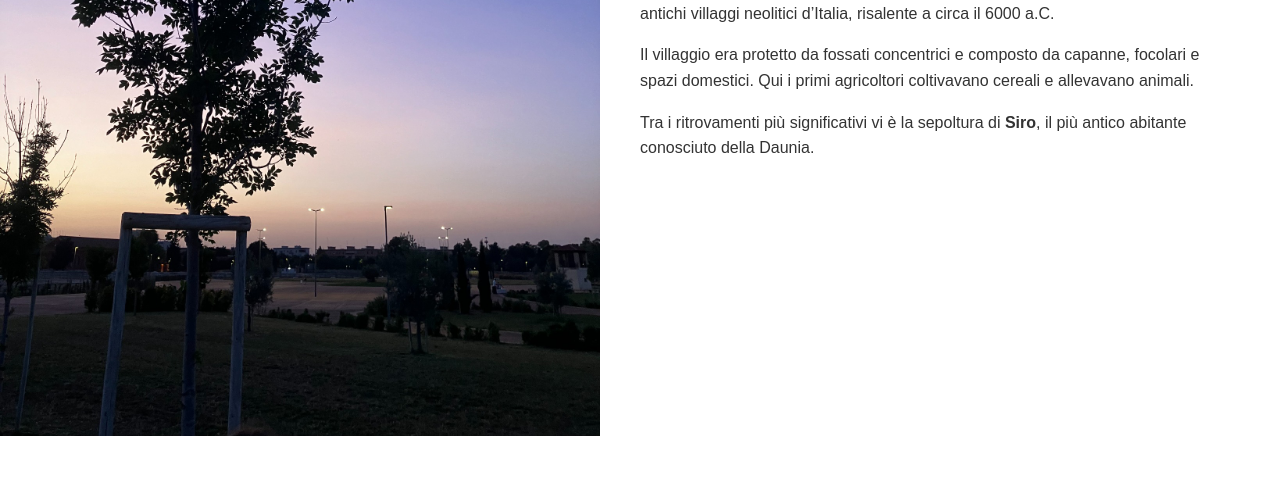
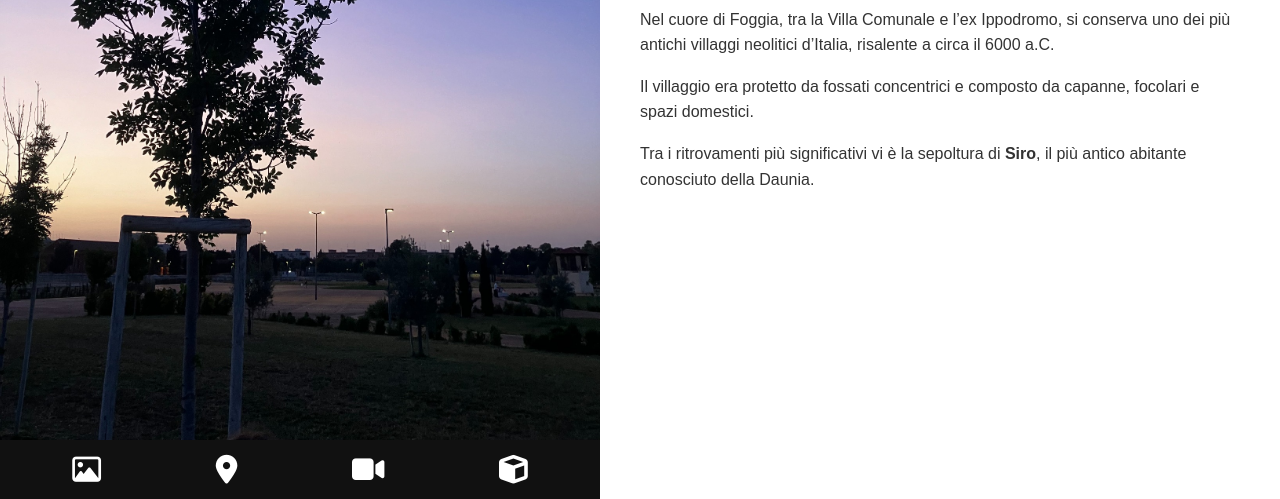
Before and after one commit to marikaguglielmo07-cmd/campi-diomedeisitonuovo, a plain HTML site: page index.html in a window 1280 px wide. Shown: the part 364-863 px from the top of the page. Before the commit the page ends 800 px from the top, so only its background shows below. Drawn offline with Linux system fonts and the light colour scheme.

Commit message:
Update index.html

```diff
--- a/index.html
+++ b/index.html
@@ -1,9 +1,14 @@
+
 <!DOCTYPE html>
 <html lang="it">
 <head>
   <meta charset="UTF-8">
   <meta name="viewport" content="width=device-width, initial-scale=1.0">
   <title>I Campi Diomedei</title>
+
+  <!-- Font Awesome -->
+  <link rel="stylesheet" href="https://cdnjs.cloudflare.com/ajax/libs/font-awesome/6.5.1/css/all.min.css">
+
   <style>
     body {
       margin: 0;
@@ -11,22 +16,56 @@
       background-color: #ffffff;
       color: #333333;
     }
+
     .container {
       display: flex;
       min-height: 100vh;
     }
+
+    /* SEZIONE MEDIA */
     .image-section {
       flex: 1;
       display: flex;
+      flex-direction: column;
+      background-color: #000;
+    }
+
+    .media-container {
+      flex: 1;
+      position: relative;
+      overflow: hidden;
+    }
+
+    .media-container img,
+    .media-container iframe {
+      width: 100%;
+      height: 100%;
+      object-fit: cover;
+      border: none;
+    }
+
+    /* ICONE */
+    .icon-bar {
+      display: flex;
+      justify-content: space-around;
       align-items: center;
-      justify-content: center;
-      background: #000;
+      padding: 15px;
+      background-color: #111;
     }
-    .image-section img {
-      max-width: 100%;
-      height: 100vh;
-      object-fit: cover;
+
+    .icon-bar i {
+      color: #ffffff;
+      font-size: 1.8em;
+      cursor: pointer;
+      transition: transform 0.2s, color 0.2s;
     }
+
+    .icon-bar i:hover {
+      transform: scale(1.2);
+      color: #1CAAD9;
+    }
+
+    /* TESTO */
     .text-section {
       flex: 1;
       padding: 40px;
@@ -34,42 +73,138 @@
       align-items: center;
       justify-content: center;
     }
+
     h1 {
       font-size: 2em;
       color: #2c3e50;
     }
+
     p {
       line-height: 1.6;
+      margin-bottom: 1em;
     }
+
+    /* Sketchfab credit */
+    .sketchfab-credit {
+      font-size: 13px;
+      margin: 5px;
+      color: #4A4A4A;
+      background: #fff;
+      text-align: center;
+    }
+
+    .sketchfab-credit a {
+      font-weight: bold;
+      color: #1CAAD9;
+      text-decoration: none;
+    }
+
     @media (max-width: 768px) {
       .container {
         flex-direction: column;
       }
-      .image-section img {
-        height: auto;
+      .media-container {
+        height: 50vh;
       }
     }
   </style>
 </head>
+
 <body>
+
 <div class="container">
+
+  <!-- SEZIONE MEDIA -->
   <div class="image-section">
+
+    <div class="media-container" id="mediaContainer">
       <img src="albero.jpeg" alt="Albero al tramonto">
     </div>
+
+    <div class="icon-bar">
+      <!-- Immagini -->
+      <i class="fa-regular fa-image" title="Galleria immagini"
+         onclick="window.location.href='immagine.html'"></i>
+
+      <!-- Maps -->
+      <i class="fa-solid fa-location-dot" title="Apri mappa"
+         onclick="apriMappa()"></i>
+
+      <!-- Video -->
+      <i class="fa-solid fa-video" title="Apri video"
+         onclick="apriVideo()"></i>
+
+      <!-- 3D -->
+      <i class="fa-solid fa-cube" title="Vista 3D"
+         onclick="apri3D()"></i>
+    </div>
+
+  </div>
+
+  <!-- TESTO -->
   <div class="text-section">
     <div>
       <h1>I Campi Diomedei</h1>
       <p>
-          Nel cuore di Foggia, tra la Villa Comunale e l’ex Ippodromo, si conserva uno dei più antichi villaggi neolitici d’Italia, risalente a circa il 6000 a.C.
+        Nel cuore di Foggia, tra la Villa Comunale e l’ex Ippodromo, si conserva uno
+        dei più antichi villaggi neolitici d’Italia, risalente a circa il 6000 a.C.
       </p>
       <p>
-          Il villaggio era protetto da fossati concentrici e composto da capanne, focolari e spazi domestici. Qui i primi agricoltori coltivavano cereali e allevavano animali.
+        Il villaggio era protetto da fossati concentrici e composto da capanne,
+        focolari e spazi domestici.
       </p>
       <p>
-          Tra i ritrovamenti più significativi vi è la sepoltura di <strong>Siro</strong>, il più antico abitante conosciuto della Daunia.
+        Tra i ritrovamenti più significativi vi è la sepoltura di
+        <strong>Siro</strong>, il più antico abitante conosciuto della Daunia.
       </p>
     </div>
   </div>
+
 </div>
+
+<!-- SCRIPT -->
+<script>
+  function apriMappa() {
+    const container = document.getElementById("mediaContainer");
+    container.innerHTML = `
+      <iframe
+        src="https://www.google.com/maps?q=41.4579,15.5606&z=16&output=embed"
+        loading="lazy"
+        allowfullscreen>
+      </iframe>
+    `;
+  }
+
+  function apriVideo() {
+    alert("Video da inserire (link in arrivo)");
+  }
+
+  function apri3D() {
+    const container = document.getElementById("mediaContainer");
+    container.innerHTML = `
+      <iframe
+        title="Villaggio Campi Diomedei - Foggia"
+        src="https://sketchfab.com/models/0a306cc6e14647f1960cd30c82fe0b2c/embed"
+        allow="autoplay; fullscreen; xr-spatial-tracking"
+        allowfullscreen>
+      </iframe>
+      <div class="sketchfab-credit">
+        <a href="https://sketchfab.com/3d-models/villaggio-campi-diomedei-foggia-0a306cc6e14647f1960cd30c82fe0b2c"
+           target="_blank" rel="nofollow">
+          Villaggio Campi Diomedei - Foggia
+        </a>
+        by
+        <a href="https://sketchfab.com/gb.prof.69" target="_blank" rel="nofollow">
+          gb.prof.69
+        </a>
+        on
+        <a href="https://sketchfab.com" target="_blank" rel="nofollow">
+          Sketchfab
+        </a>
+      </div>
+    `;
+  }
+</script>
+
 </body>
 </html>
```
Lines whose indentation alone changed are shown as unchanged.
